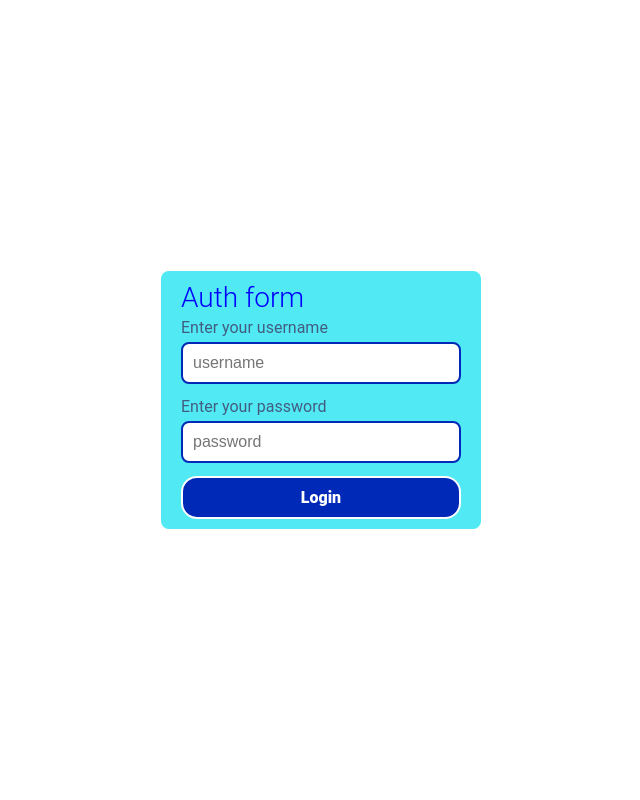
After one commit to Adamovproga2003/date-reminder, a Django app: page /login/ in a window 1280 px wide. The commit adds this page. Shown: the whole page, without its empty margins (319-959 px from the left). Run offline with Django 4.2, Linux system fonts and the light colour scheme.

Commit message:
auth implementation

```diff
--- a/datereminder/datereminder/settings.py
+++ b/datereminder/datereminder/settings.py
@@ -122,3 +122,4 @@ STATIC_URL = 'static/'
 # https://docs.djangoproject.com/en/4.2/ref/settings/#default-auto-field
 
 DEFAULT_AUTO_FIELD = 'django.db.models.BigAutoField'
+SESSION_COOKIE_AGE = 5*60
--- a/datereminder/reminder/forms.py
+++ b/datereminder/reminder/forms.py
@@ -20,6 +20,25 @@ monthDay = {
     "December": 31,
 }
 
+
+class AuthForm(forms.Form):
+    username = forms.CharField(max_length=200)
+    password = forms.CharField(max_length=200)
+
+    def __init__(self, *args, **kwargs):
+        super(AuthForm, self).__init__(*args, **kwargs)
+        self.fields['username'].widget = TextInput(attrs={
+            'type': 'text',
+            'id': 'username',
+            'class': '',
+            'name': 'username',
+            'placeholder': 'username'})
+        self.fields['password'].widget = TextInput(attrs={
+            'type': 'password',
+            'id': 'password',
+            'class': '',
+            'name': 'password',
+            'placeholder': 'password'})
 
 class DateForm(forms.Form):
     name = forms.CharField(max_length=200)
--- /dev/null
+++ b/datereminder/reminder/templates/reminder/login.form.html
@@ -0,0 +1,142 @@
+<!DOCTYPE html>
+<html lang="en">
+<head>
+    <meta charset="UTF-8">
+    <title>Login</title>
+</head>
+<style>
+    body {
+        padding: 0;
+        margin: 0;
+        font-family: 'Roboto', sans-serif;
+        width: 100vw;
+        height: 100vh;
+    }
+
+    .wrapper {
+        display: flex;
+        height: 100%;
+        flex-direction: column;
+        justify-content: center;
+        align-items: center;
+        margin: auto;
+    }
+    .background {
+        padding: 10px 20px;
+        background-color: #51E9F3;
+        border-radius: 8px;
+        max-width: 280px;
+        width: 100%;
+    }
+    #headline-container {
+        display: flex;
+        justify-content: space-between;
+    }
+
+    #headline-container h1 {
+        margin: 0;
+        font-size: 28px;
+        font-weight: 300;
+        color: blue;
+        margin-bottom: 4px;
+    }
+
+    #headline-container p {
+        color: #435D81;
+        margin: 0;
+        margin-bottom: 16px;
+        font-weight: 500;
+    }
+
+    .container label {
+        color: #435D81;
+    }
+
+    .container {
+        display: flex;
+        justify-content: space-between;
+    }
+
+    .container > div {
+        display: flex;
+        flex-direction: column;
+        gap: 5px;
+    }
+
+    .container select {
+        background-color: #fff;
+        border: 2px solid #0129B8;
+        font-size: 16px;
+        padding: 10px;
+        border-radius: 8px;
+        font-family: 'Roboto', sans-serif;
+        font-weight: 800;
+        color: #0129B8;
+    }
+
+    .container input{
+        font-size: 16px;
+        border-radius: 8px;
+        background-color: #fff;
+        border: 2px solid #0129B8;
+        padding: 10px;
+        width: calc(100% - 24px);
+    }
+    form {
+        display: flex;
+        flex-direction: column;
+        gap: 8px;
+    }
+
+    form > input {
+        font-family: 'Roboto', sans-serif;
+        font-weight: 800;
+        font-size: 16px;
+        border-radius: 16px;
+        background-color: #0129B8;
+        border: 2px solid #fff;
+        color: #fff;
+        width: 100%;
+        padding: 10px;
+        cursor: pointer;
+    }
+
+    form > div:nth-child(2) > div, form > div:nth-child(3) > div {
+        width: 100%;
+    }
+
+    .errorlist {
+        list-style-type: none;
+        font-weight: 800;
+        color: red;
+    }
+</style>
+<div class="wrapper">
+    <div class="background">
+        <div id="headline-container">
+            <div>
+                <h1>Auth form</h1>
+            </div>
+        </div>
+        <form action="{% url 'auth' %}" method="post">
+        {% csrf_token %}
+            <div class="container">
+                <div>
+                    <label for="name">Enter your username</label>
+                    {{form.username}}
+                    <span>{{ form.username.errors }}</span>
+                </div>
+            </div>
+            <div class="container">
+                <div>
+                    <label for="relationship">Enter your password</label>
+                    {{form.password}}
+                    <span>{{ form.password.errors }}</span>
+                </div>
+            </div>
+        <input type="submit" value="Login">
+        </form>
+        </div>
+    </div>
+</body>
+</html>
--- a/datereminder/reminder/urls.py
+++ b/datereminder/reminder/urls.py
@@ -4,8 +4,12 @@ from . import views
 
 urlpatterns = [
     path("", views.index, name="index"),
+    path("login/", views.loginView, name="login"),
+    path("logout/", views.logoutView, name="logout"),
     path("create/", views.create, name="create"),
     path("add/", views.add, name="add"),
+    path("auth/", views.auth, name="auth"),
     path("edit/<int:person_id>/", views.edit, name='edit'),
-    path("delete/<int:person_id>/", views.delete, name='delete')
+    path("delete/<int:person_id>/", views.delete, name='delete'),
+    path("user/", views.user, name='user')
 ]
--- a/datereminder/reminder/views.py
+++ b/datereminder/reminder/views.py
@@ -1,21 +1,78 @@
 import datetime
 
-from django.shortcuts import render
+from django.contrib.auth import authenticate, login, logout
+from django.shortcuts import render, redirect
 
 # Create your views here.
 from django.http import HttpResponse, HttpResponseRedirect
 from django.urls import reverse
 
-from .forms import DateForm, monthDay
-from .models import Person
+from .forms import DateForm, AuthForm, monthDay
+from .models import Person, User
 from .utils import check_leap
 
 
+def loginView(request):
+    form = AuthForm()
+    return render(request, "reminder/login.form.html", {"form": form})
+
+
+def user(request):
+    userId = request.session.get('user_id')
+    if not userId:
+        return HttpResponseRedirect(reverse("login"))
+
+    user = User.objects.get(pk=userId)
+    if request.method == "POST":
+        form = AuthForm(request.POST)
+        if form.is_valid():
+            username = form.cleaned_data['username']
+            password = form.cleaned_data['password']
+            user.username = username
+            user.password = password
+            user.save()
+            return HttpResponseRedirect(reverse("index"))
+    else:
+        form = AuthForm({"username": user.username, "password": user.password})
+        return render(request, "reminder/user.form.html", {"form": form})
+
+def auth(request):
+    if request.method == "POST":
+        form = AuthForm(request.POST)
+        if form.is_valid():
+            username = form.cleaned_data['username']
+            password = form.cleaned_data['password']
+
+            user = authenticate(username=username, password=password)
+            if user is not None:
+                login(request, user)
+            else:
+                user = User(username=username, password=password)
+                user.save()
+
+            request.session['user_id'] = user.id
+            return redirect('index')
+        else:
+            return render(request, "reminder/login.form.html", {"form": form})
+
+
+def logoutView(request):
+    request.session.pop('user_id', None)
+    logout(request)
+    return redirect('login')
+
+
 def index(request):
+    userId = request.session.get('user_id')
+    if not userId:
+        return HttpResponseRedirect(reverse("login"))
+
+    user = User.objects.get(pk=userId)
+
     today = datetime.datetime.now().date()
     seven_days_later = today + datetime.timedelta(days=7)
 
-    all_persons = Person.objects.all()
+    all_persons = Person.objects.filter(user_id=userId)
 
     latest_persons = []
     for person in all_persons:
@@ -28,8 +85,9 @@ def index(request):
         this_years_birthday = None
         if person.birthDay.month == 2 and not check_leap(current_year):
             if person.birthDay.day == 29:
-                this_years_birthday = datetime.datetime.strptime(f"{datetime.datetime.now().year}-{person.birthDay.month}-{person.birthDay.day - 1}",
-                                                             "%Y-%m-%d").date()
+                this_years_birthday = datetime.datetime.strptime(
+                    f"{datetime.datetime.now().year}-{person.birthDay.month}-{person.birthDay.day - 1}",
+                    "%Y-%m-%d").date()
         else:
             this_years_birthday = datetime.datetime.strptime(f"{datetime.datetime.now().year}-{birthday_month_day}",
                                                              "%Y-%m-%d").date()
@@ -43,7 +101,8 @@ def index(request):
                 })
 
     current_date = datetime.datetime.now() + datetime.timedelta(days=7)
-    context = {"latest_persons": latest_persons, "current_date": current_date}
+    context = {"latest_persons": latest_persons, "current_date": current_date,
+               "username": user.username}
     return render(request, "reminder/index.html", context)
 
 
@@ -73,7 +132,6 @@ def delete(request, person_id):
 def add(request):
     if request.method == "POST":
         form = DateForm(request.POST)
-        print("request.POST", request.POST)
         if form.is_valid():
             name = form.cleaned_data['name']
             relationship = form.cleaned_data['relationship']
```
Also changed, not shown: datereminder/datereminder/middleware.py (added, +20 -0 lines), datereminder/reminder/models.py (+26 -0 lines), datereminder/reminder/templates/reminder/index.html (+10 -1 lines), datereminder/reminder/templates/reminder/user.form.html (added, +142 -0 lines), datereminder/db.sqlite3, datereminder/reminder/migrations/0003_user_person_user_id.py (added), datereminder/reminder/migrations/0004_user_last_login.py (added).
